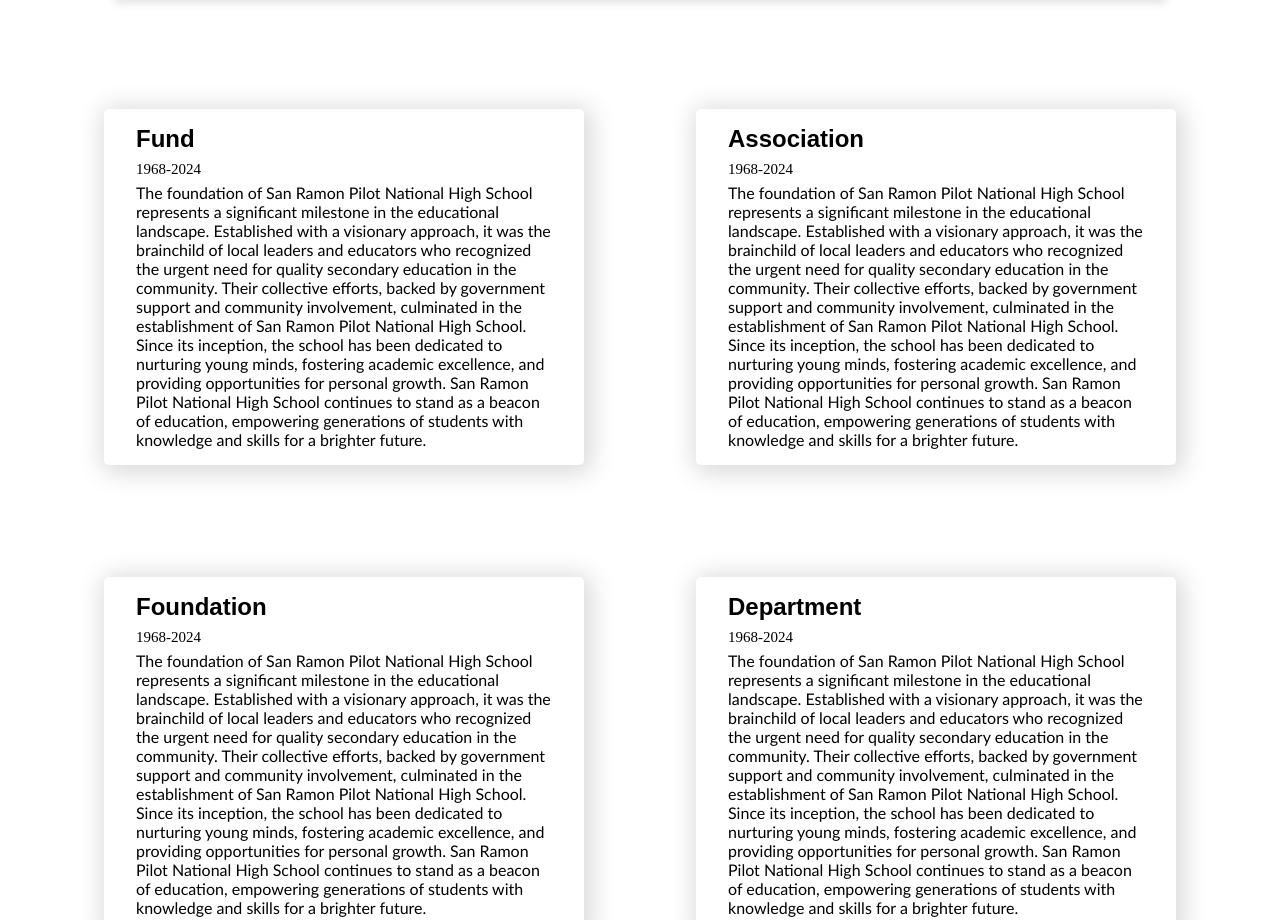
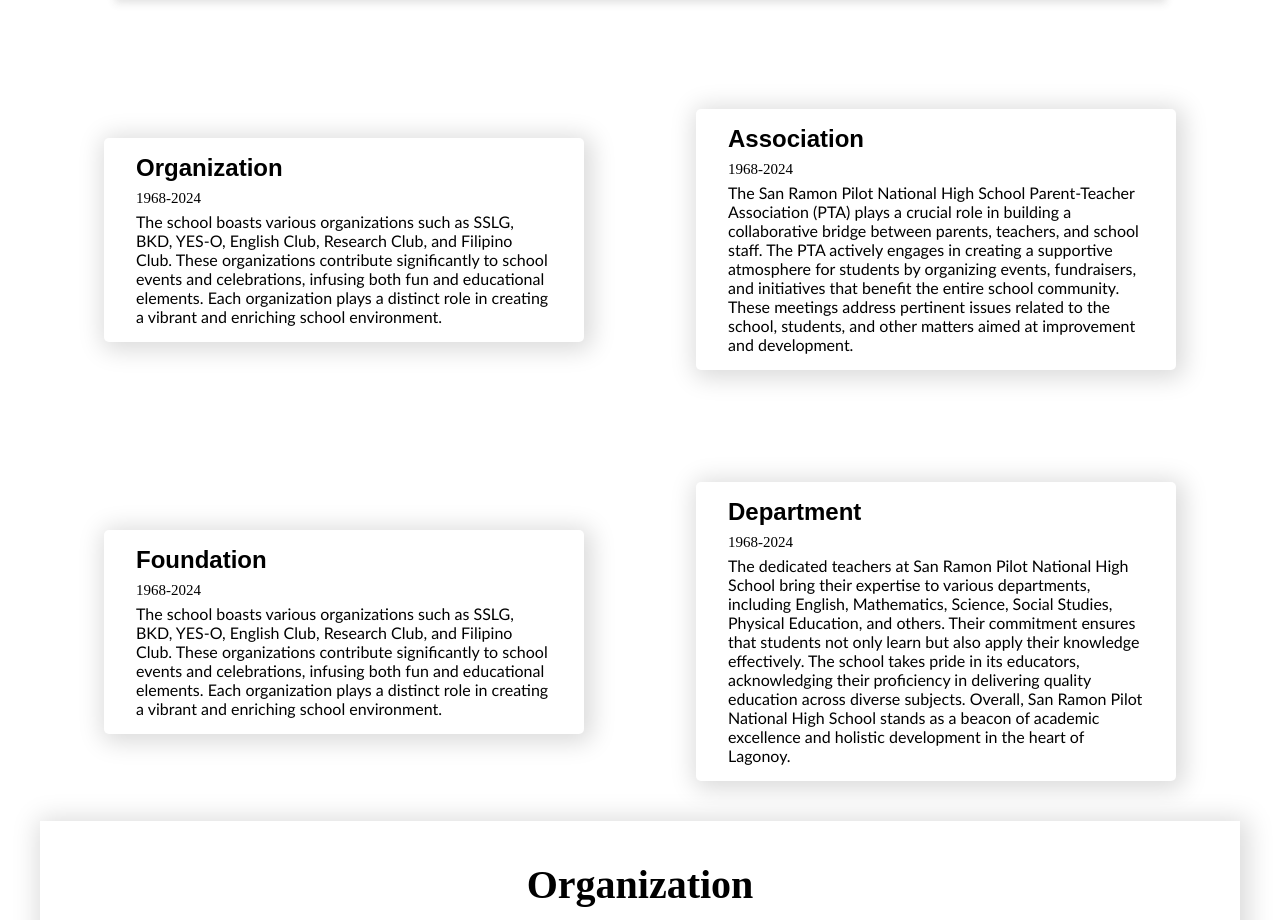
Before and after one commit to BMADev-bok/SRPNHS, a plain HTML site: page index.html in a window 1280 px wide. Shown: the part 1020-1940 px from the top of the page. Drawn offline with nearby package versions, Linux system fonts and the light colour scheme.

Commit message:
Update index.html

```diff
--- a/index.html
+++ b/index.html
@@ -110,20 +110,12 @@
             <div class="box-container"
             data-aos="fade-up"
      data-aos-duration="1000">
-                <h2>Fund</h2>
+                <h2>Organization</h2>
                 <h4>1968-2024</h4>
                 <p>
-                    The foundation of San Ramon Pilot National High School represents
-                     a significant milestone in the educational landscape.
-                     Established with a visionary approach, it was the brainchild
-                     of local leaders and educators who recognized the urgent
-                     need for quality secondary education in the community. Their
-                     collective efforts, backed by government support and community involvement,
-                     culminated in the establishment of San Ramon Pilot National High School. Since its
-                     inception, the school has been dedicated to nurturing young minds,
-                    fostering academic excellence, and providing opportunities for personal
-                     growth. San Ramon Pilot National High School continues to stand as a beacon of education,
-                      empowering generations of students with knowledge and skills for a brighter future.</p>
+                   The school boasts various organizations such as SSLG, BKD, YES-O, English Club, Research Club, and Filipino Club. These organizations contribute significantly to school events and celebrations, infusing both fun and educational elements. Each organization plays a distinct role in creating a vibrant and enriching school environment.
+
+</p>
 
             </div>
             <div class="box-container"
@@ -132,17 +124,7 @@
                 <h2>Association</h2>
                 <h4>1968-2024</h4>
                 <p>
-                    The foundation of San Ramon Pilot National High School represents
-                     a significant milestone in the educational landscape.
-                     Established with a visionary approach, it was the brainchild
-                     of local leaders and educators who recognized the urgent
-                     need for quality secondary education in the community. Their
-                     collective efforts, backed by government support and community involvement,
-                     culminated in the establishment of San Ramon Pilot National High School. Since its
-                     inception, the school has been dedicated to nurturing young minds,
-                    fostering academic excellence, and providing opportunities for personal
-                     growth. San Ramon Pilot National High School continues to stand as a beacon of education,
-                      empowering generations of students with knowledge and skills for a brighter future.</p>
+                    The San Ramon Pilot National High School Parent-Teacher Association (PTA) plays a crucial role in building a collaborative bridge between parents, teachers, and school staff. The PTA actively engages in creating a supportive atmosphere for students by organizing events, fundraisers, and initiatives that benefit the entire school community. These meetings address pertinent issues related to the school, students, and other matters aimed at improvement and development.</p>
 
             </div>
 
@@ -152,17 +134,7 @@
                 <h2>Foundation</h2>
                 <h4>1968-2024</h4>
                 <p>
-                    The foundation of San Ramon Pilot National High School represents
-                     a significant milestone in the educational landscape.
-                     Established with a visionary approach, it was the brainchild
-                     of local leaders and educators who recognized the urgent
-                     need for quality secondary education in the community. Their
-                     collective efforts, backed by government support and community involvement,
-                     culminated in the establishment of San Ramon Pilot National High School. Since its
-                     inception, the school has been dedicated to nurturing young minds,
-                    fostering academic excellence, and providing opportunities for personal
-                     growth. San Ramon Pilot National High School continues to stand as a beacon of education,
-                      empowering generations of students with knowledge and skills for a brighter future.</p>
+                    The school boasts various organizations such as SSLG, BKD, YES-O, English Club, Research Club, and Filipino Club. These organizations contribute significantly to school events and celebrations, infusing both fun and educational elements. Each organization plays a distinct role in creating a vibrant and enriching school environment.</p>
 
             </div>
 
@@ -172,16 +144,7 @@
             <h2>Department</h2>
             <h4>1968-2024</h4>
             <p>
-                The foundation of San Ramon Pilot National High School represents a
-                significant milestone in the educational landscape. Established
-                 with a visionary approach, it was the brainchild of local leaders
-                  and educators who recognized the urgent need for quality secondary
-                  education in the community. Their collective efforts, backed by government
-                  support and community involvement, culminated in the establishment of
-                  San Ramon Pilot National High School. Since its inception, the school has been
-                  dedicated to nurturing young minds, fostering academic excellence,
-                  and providing opportunities for personal growth. San Ramon Pilot National High School continues to stand as a beacon of education, empowering generations
-                  of students with knowledge and skills for a brighter future.</p>
+                The dedicated teachers at San Ramon Pilot National High School bring their expertise to various departments, including English, Mathematics, Science, Social Studies, Physical Education, and others. Their commitment ensures that students not only learn but also apply their knowledge effectively. The school takes pride in its educators, acknowledging their proficiency in delivering quality education across diverse subjects. Overall, San Ramon Pilot National High School stands as a beacon of academic excellence and holistic development in the heart of Lagonoy.</p>
 
         </div>
         </div>
```
